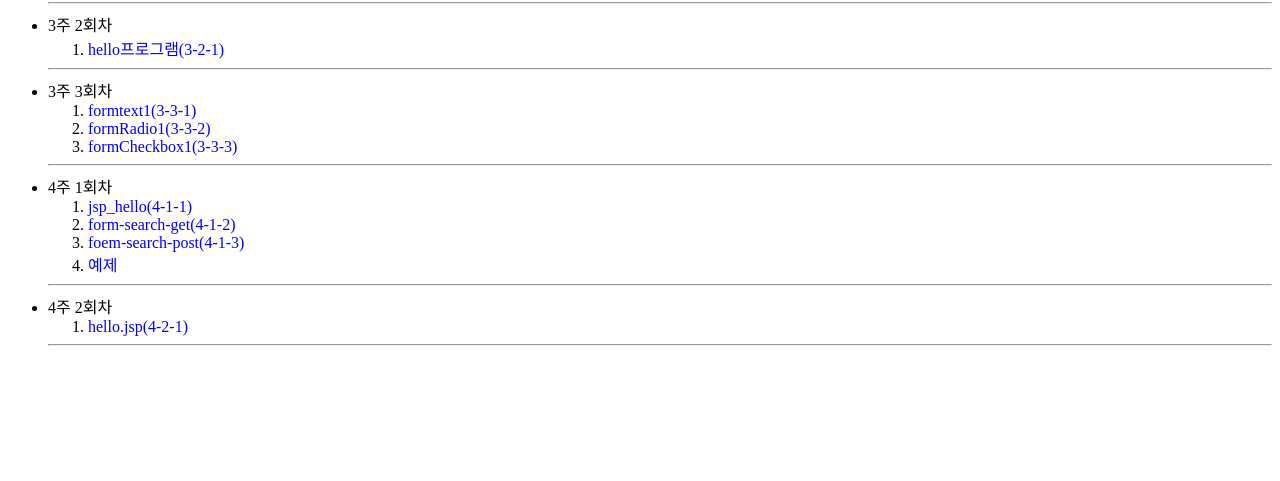
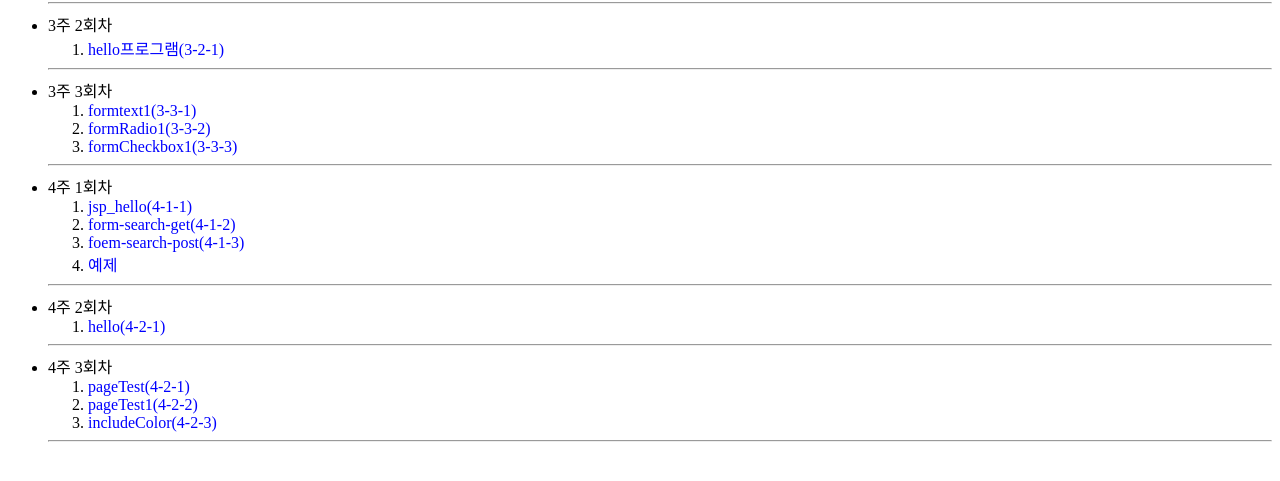
Before and after one commit to dyh7557/dyh7557.github.io, a plain HTML site: page index.html in a window 1280 px wide. Shown: the part 87-568 px from the top of the page. Drawn offline with Linux system fonts and the light colour scheme.

Commit message:
Update index.html

```diff
--- a/index.html
+++ b/index.html
@@ -35,7 +35,14 @@
 
             <li>4주 2회차</li>
             <ol>
-                <li><a href="https://dyh7557.github.io/java/hw4_2_1.html">hello.jsp(4-2-1)</a></li>
+                <li><a href="https://dyh7557.github.io/java/hw4_2_1.html">hello(4-2-1)</a></li>
+            </ol><hr/>
+
+            <li>4주 3회차</li>
+            <ol>
+                <li><a href="https://dyh7557.github.io/java/hw4_3_1.html">pageTest(4-2-1)</a></li>
+                <li><a href="https://dyh7557.github.io/java/hw4_3_2.html">pageTest1(4-2-2)</a></li>
+                <li><a href="https://dyh7557.github.io/java/hw4_3_3.html">includeColor(4-2-3)</a></li>
             </ol><hr/>
 
 
```
